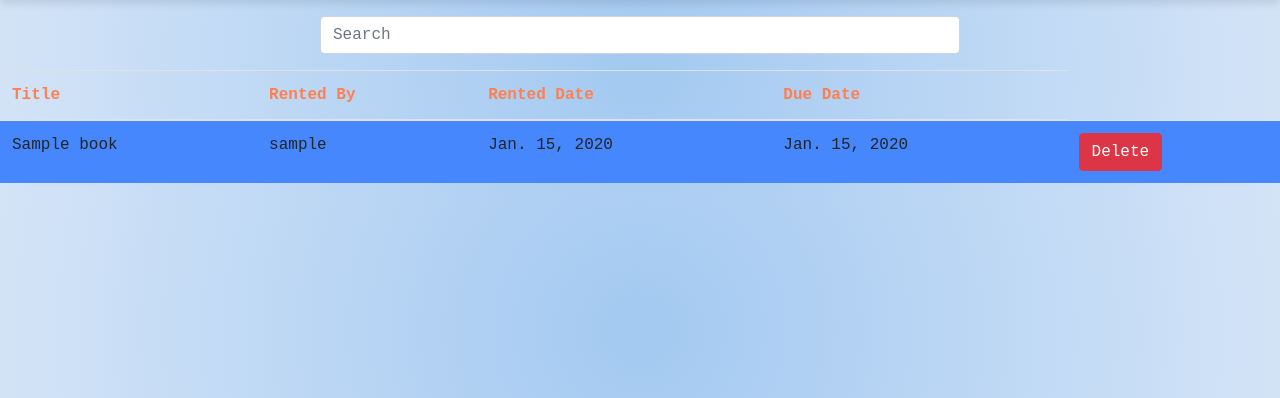
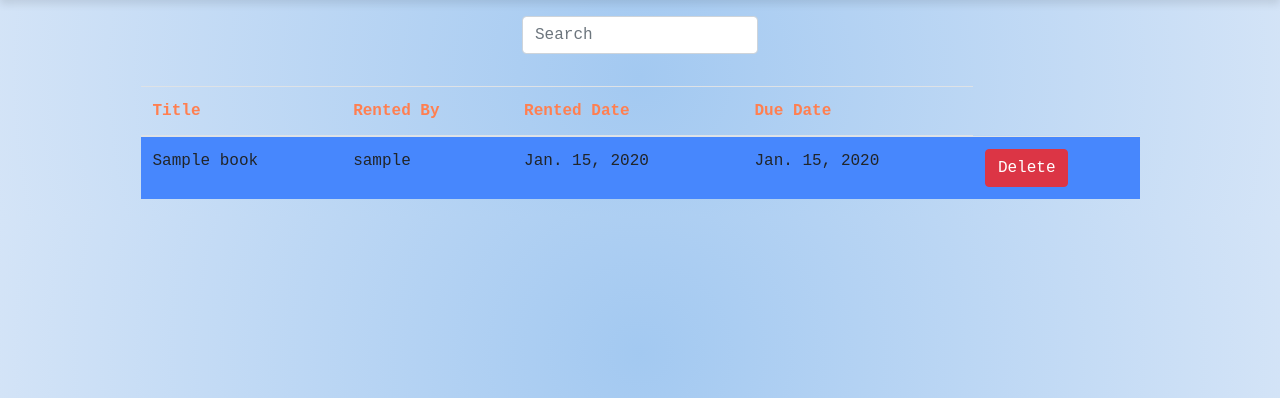
Before and after one commit to AquaSyles/WebLibrary, a Django app: page /api/rentals/ in a window 1280 px wide. Shown: the part 62-460 px from the top of the page. Run offline with Django 5.2, Linux system fonts and the light colour scheme; a user stored in the database is signed in; tables that the repository leaves empty hold one stand-in row (values such as "Sample post"); some libraries are stand-ins or nearby versions.

Commit message:
imrpoved styling for rental page

```diff
--- a/WebLibrary/api/static/css/rental.css
+++ b/WebLibrary/api/static/css/rental.css
@@ -1,9 +1,16 @@
+.container {
+    display: flex;
+    flex-direction: column;
+    align-items: center;
+}
+
 .head {
     color: #FF7F50;
 }
 
 .table {
     margin-top: 1rem;
+    width: 90% !important;
 }
 
 td {
--- a/WebLibrary/api/templates/rental_list.html
+++ b/WebLibrary/api/templates/rental_list.html
@@ -9,9 +9,10 @@
 {% endblock %}
 
 {% block content %}
-<table class="table">
+<div class="container">
+    <table class="table">
     <div class="d-flex justify-content-center my-3">
-        <input type="text" class="form-control w-50" placeholder="Search" id="search" onkeyup="searchTable()">
+        <input type="text" class="form-control w-100" placeholder="Search" id="search" onkeyup="searchTable()">
     </div>
     <thead>
         <tr>
@@ -34,6 +35,7 @@
         {% endfor %}
     </tbody>
 </table>
+</div>
 
 <script>
     function searchTable() {
```
